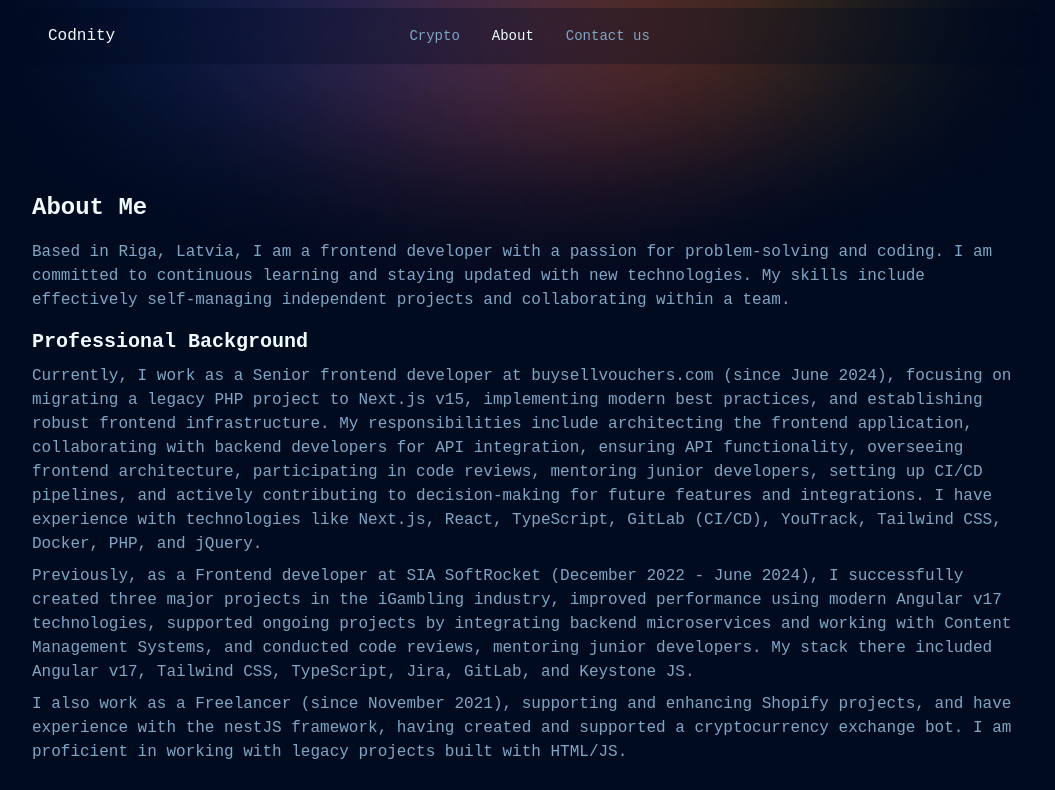
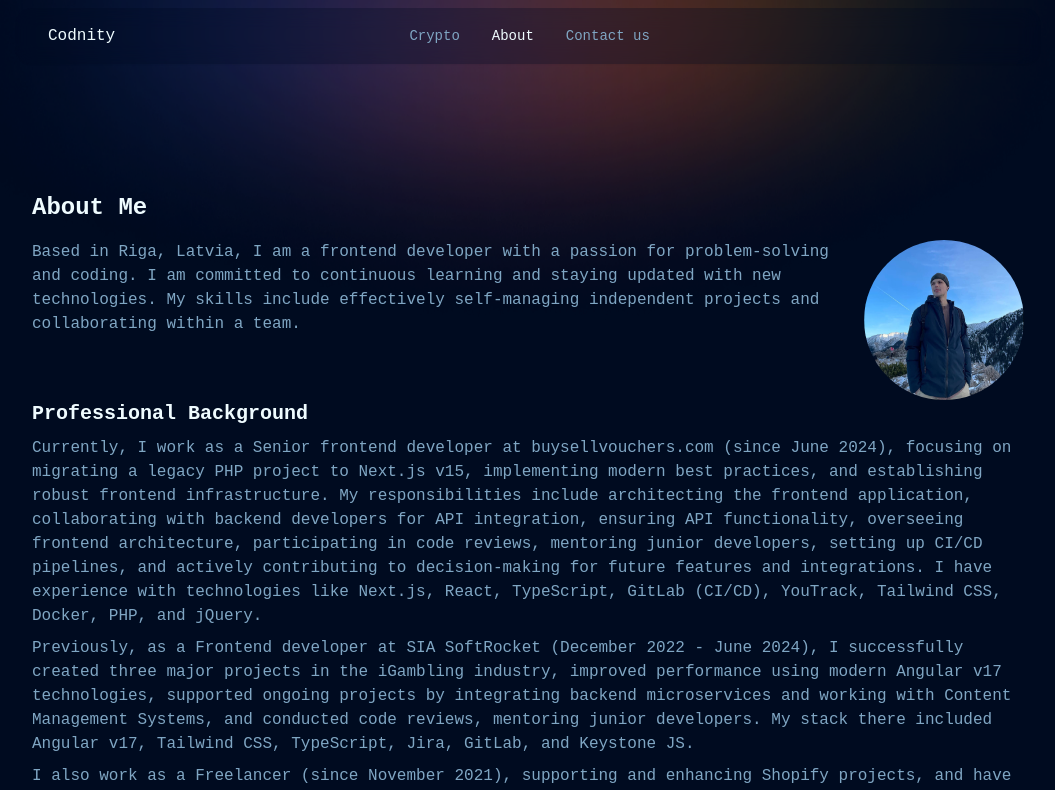
Before and after one commit to BlowYourMind/Codnity-fe-home-assignnment, a React (Create React App) app: page /about in a window 1280 px wide. Shown: the top 790 px of the page, without its empty margins (112-1167 px from the left). Built offline with nearby package versions, Linux system fonts and the light colour scheme; some icons are missing.

Commit message:
Feat: added photo, small fix

```diff
--- a/src/components/pages/aboutContent.tsx
+++ b/src/components/pages/aboutContent.tsx
@@ -1,17 +1,27 @@
 import React from "react";
-
+const mainPhoto = `${process.env.PUBLIC_URL}/assets/mainPhoto.png`;
 const AboutContent: React.FC = () => {
   return (
     <div className="container mx-auto px-4 py-8 text-foreground">
       <h2 className="text-2xl font-bold mb-4 text-foreground">About Me</h2>
+      <div className="mb-6 text-muted-foreground">
+        <div className="flex gap-4">
+          <p className="mb-4">
+            Based in Riga, Latvia, I am a frontend developer with a passion for
+            problem-solving and coding. I am committed to continuous learning
+            and staying updated with new technologies. My skills include
+            effectively self-managing independent projects and collaborating
+            within a team.
+          </p>
+          <img
+            className="rounded-full min-h-[160px] min-w-[160px]"
+            alt="Maksims Nikitins photo"
+            src={mainPhoto}
+            width={160}
+            height={160}
+          />
+        </div>
 
-      <div className="mb-6 text-muted-foreground">
-        <p className="mb-4">
-          Based in Riga, Latvia, I am a frontend developer with a passion for
-          problem-solving and coding. I am committed to continuous learning and
-          staying updated with new technologies. My skills include effectively
-          self-managing independent projects and collaborating within a team.
-        </p>
         <h3 className="text-xl font-semibold mb-2 text-foreground">
           Professional Background
         </h3>
@@ -56,7 +66,6 @@ const AboutContent: React.FC = () => {
           am proficient in English, Latvian, and Russian.
         </p>
       </div>
-
       <div className="mt-8 pt-8 border-t border-muted-foreground text-muted-foreground">
         <h3 className="text-xl font-semibold mb-2 text-foreground">
           More about interests (Placeholder)
--- a/src/components/pages/contactUsContent.tsx
+++ b/src/components/pages/contactUsContent.tsx
@@ -1,4 +1,4 @@
 const ContactUsContent = () => {
-    return <div>Contact</div>;
-  };
-  export default ContactUsContent;
+  return <div>Contact</div>;
+};
+export default ContactUsContent;
```
Also changed, not shown: public/assets/mainPhoto.png (added).
